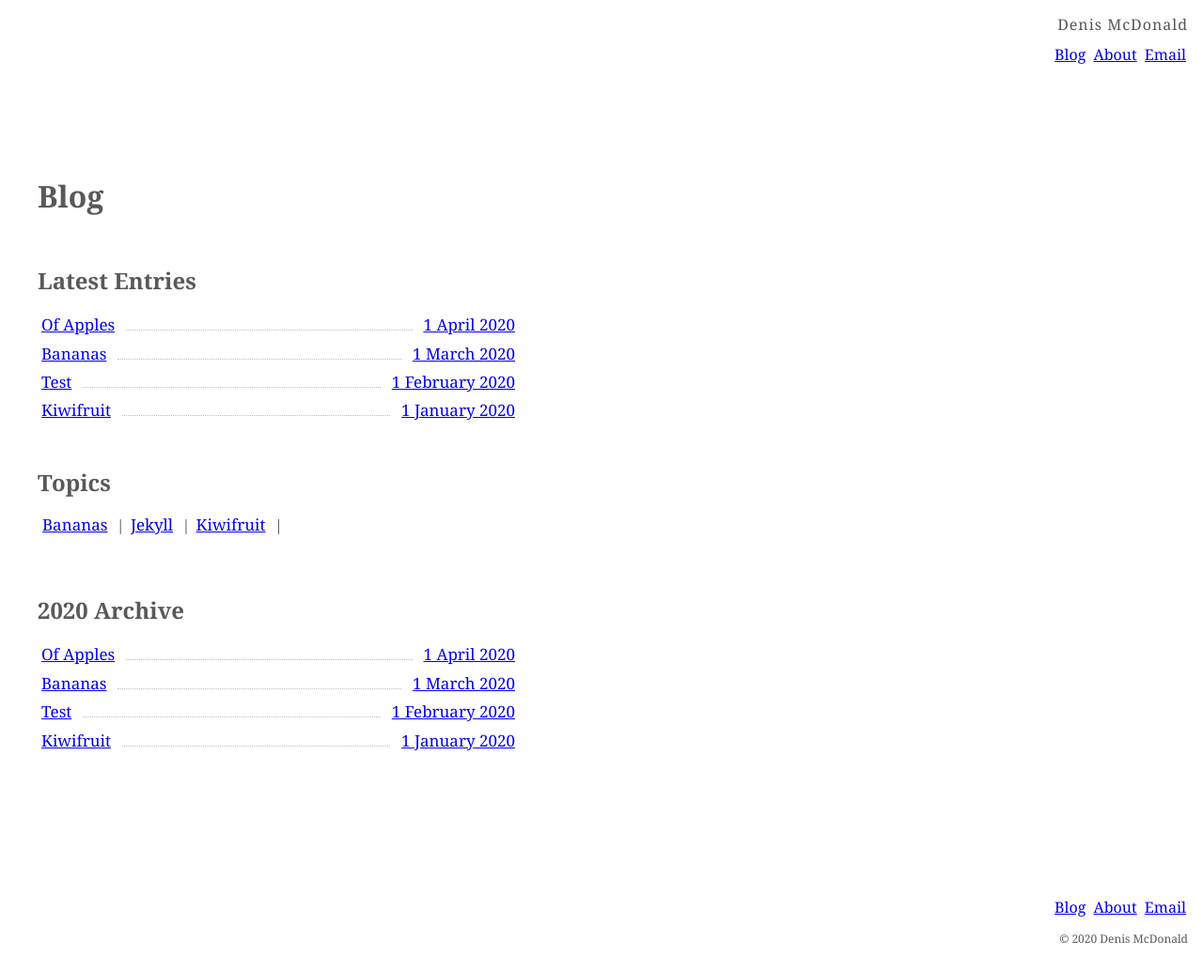
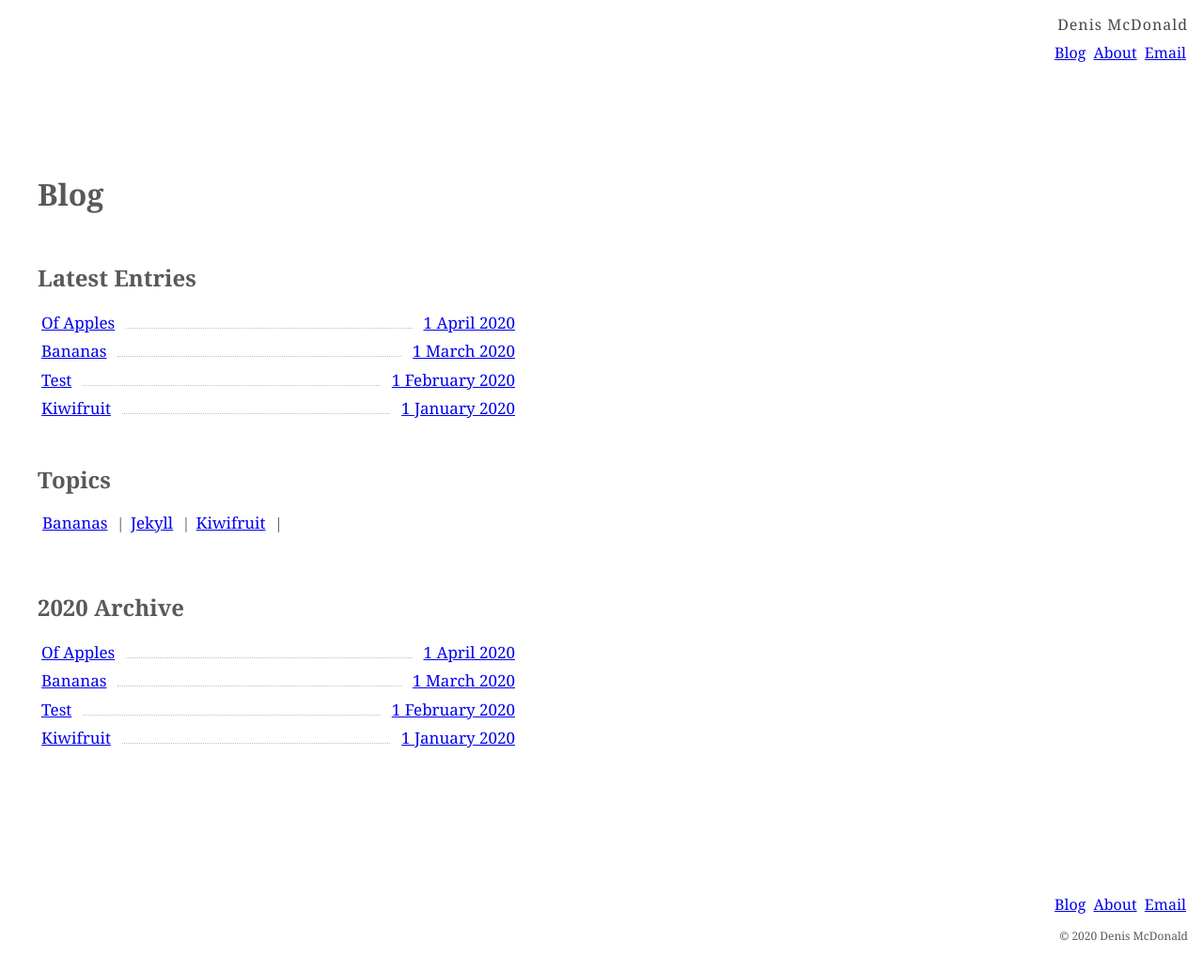
Before and after one commit to denismcdonald/blog, a Jekyll site: the page built from index.md, in a window 1280 px wide. Shown: the whole page at 94% size. Built offline with Jekyll 4.4.1, drawn with Linux system fonts in a browser that asks for light colours.

Commit message:
Minor nav nudge

```diff
--- a/_sass/main.scss
+++ b/_sass/main.scss
@@ -258,12 +258,12 @@
 // }
 
 nav a:nth-of-type(1) {
-    color: rgb(85, 85, 85);
+    color: rgb(71, 71, 71);
     display: inline-block;
     font-size: 16px;
     letter-spacing: 1px;
     line-height: 20px;
-    margin: 0 0 0.75rem 0;
+    margin: 0 0 0.6rem 0;
     padding: 0;
     text-decoration: none;
 }
```
Also changed, not shown: 1 other file.
